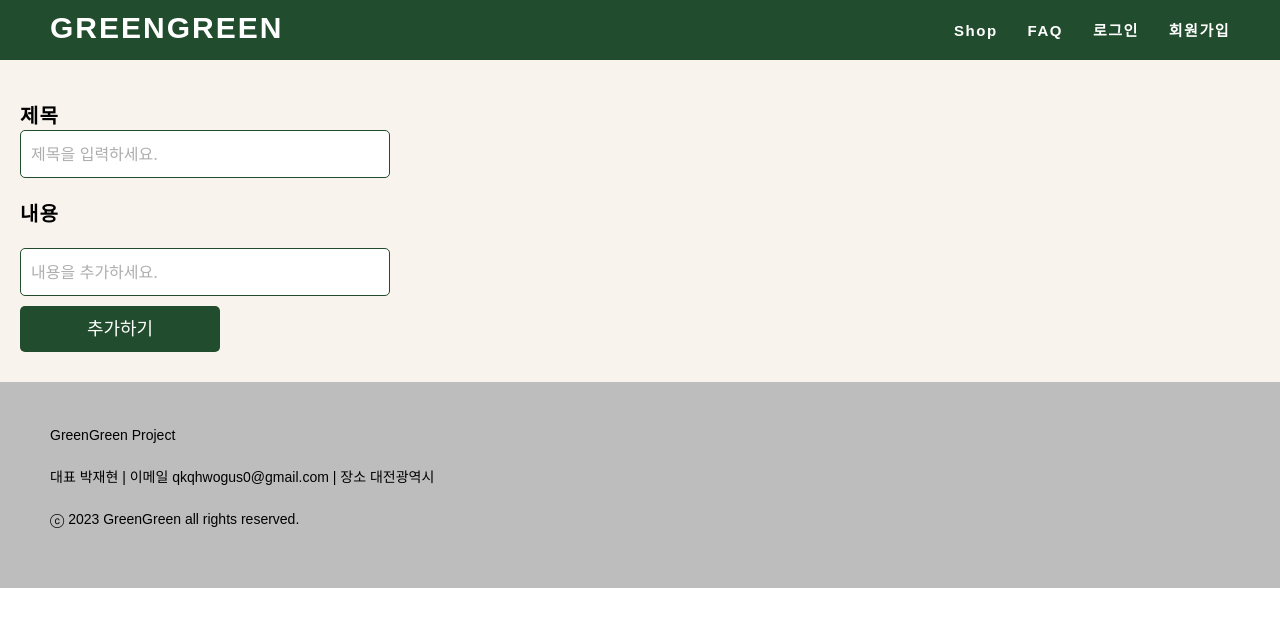
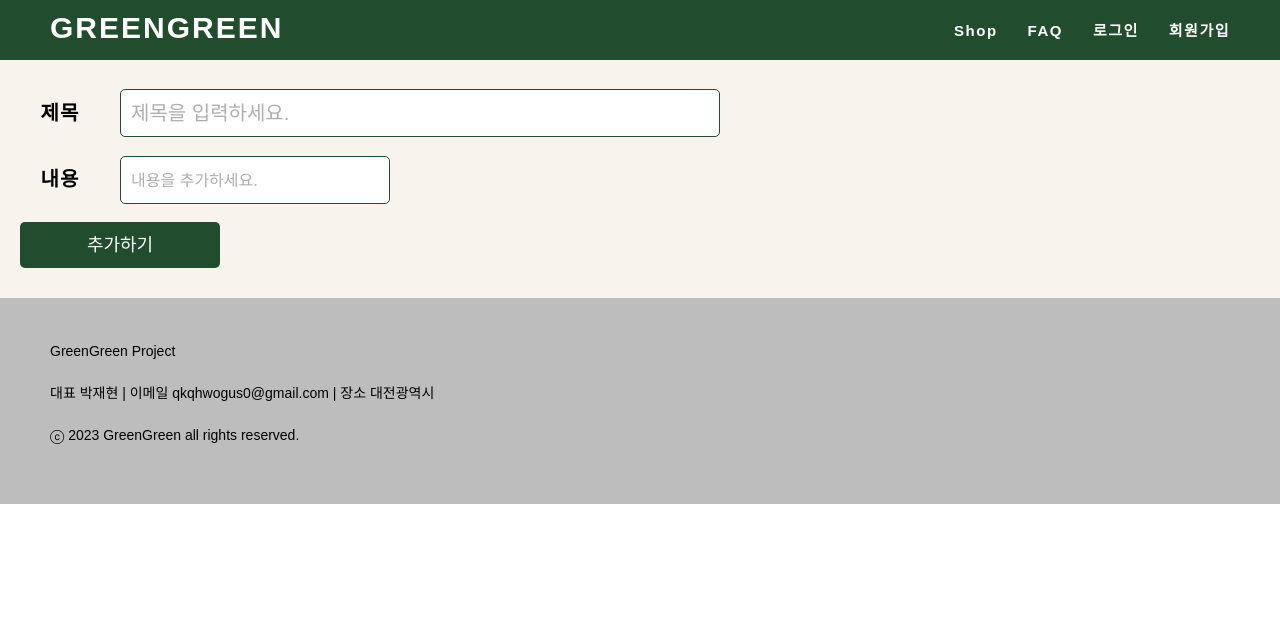
Before and after one commit to Grean-Grean/GreanGrean, a React (Create React App) app in the folder fe/: page /faq/register in a window 1280 px wide. Shown: the top 626 px of the page. Built offline with nearby package versions, Linux system fonts and the light colour scheme; no server answers; a web font is replaced by a local one.

Commit message:
Design : Faq 페이지 css 변경 240130 1720

```diff
--- a/fe/src/components/faq/FaqAdd.js
+++ b/fe/src/components/faq/FaqAdd.js
@@ -2,7 +2,7 @@ import axios from "axios";
 import React, { useState } from "react";
 import { useNavigate } from "react-router-dom";
 
-import Styles from "./FaqAdd.module.css";
+import styles from "./FaqAdd.module.css";
 
 function FaqAdd() {
   axios.defaults.baseURL = process.env.REACT_APP_API_URL;
@@ -40,13 +40,14 @@ function FaqAdd() {
     navigate("/faq");
   };
   return (
-    <div className={Styles.faqadd_background}>
+    <div className={styles.faqadd_background}>
+      <div className={styles.contentcontainer}>
         <div>
-        <label className={Styles.label} htmlFor="faqtitle">
+          <label className={styles.label} htmlFor="faqtitle">
             제목
           </label>
           <input
-          className={Styles.faq_title}
+            className={styles.faq_title}
             type="text"
             id="faqTitle"
             placeholder="제목을 입력하세요."
@@ -55,11 +56,11 @@ function FaqAdd() {
           ></input>
         </div>
         <div>
-        <label className={Styles.label} htmlFor="faqcontent">
+          <label className={styles.label} htmlFor="faqcontent">
             내용
           </label>
           <input
-          className={Styles.faq_content}
+            className={styles.faq_content}
             type="text"
             id="faqContent"
             name="faqContent"
@@ -68,7 +69,9 @@ function FaqAdd() {
             onChange={handleInputChange}
           ></input>
         </div>
-      <button className={Styles.faqadd_button} onClick={handleFaqAdd}>
+      </div>
+
+      <button className={styles.faqadd_button} onClick={handleFaqAdd}>
         추가하기
       </button>
     </div>
--- a/fe/src/components/faq/FaqAdd.module.css
+++ b/fe/src/components/faq/FaqAdd.module.css
@@ -8,16 +8,21 @@
 }
 
 /* 공통 label 스타일 */
-.label {
-  font-family: Noto Sans;
+.contentcontainer label {
+  font-family: "Noto Sans KR", sans-serif;
+  font-weight: 600;
   font-size: 20px;
-  font-style: normal;
-  font-weight: 600;
-  line-height: normal;
   letter-spacing: 1.2px;
-  text-align: left; /* label 텍스트를 왼쪽 정렬 */
-  margin-right: 20px; /* label과 input 사이 간격 설정 */
+  margin-right: 20px;
   padding-top: 20px;
+  margin-bottom: 20px;
+}
+
+.contentcontainer {
+  display: flex;
+  flex-direction: column;
+  justify-content: center;
+  width: 100%;
 }
 
 /* 공통 input 스타일 */
@@ -26,13 +31,16 @@
   border-radius: 5px;
   border: 1.5px solid var(--Main-Green, #214c2d);
   background: var(--white, #fff);
-  width: 100%; /* 가로로 꽉 채우기 */
   padding: 10px; /* 내용 input 필드에 대한 패딩 설정 */
+  justify-content: space-between;
+  white-space: nowrap;
 }
 
-/* 내용 label 및 내용 input 필드 스타일 */
-.faq_content {
-  margin-top: 20px; /* 내용 input 필드 위에 20px 패딩 추가 */
+.faq_title {
+  font-family: "Noto Sans KR", sans-serif;
+  font-weight: 500;
+  font-size: 20px;
+  width: 600px;
 }
 
 .faqadd_button {
--- a/fe/src/components/faq/FaqDetail.js
+++ b/fe/src/components/faq/FaqDetail.js
@@ -152,7 +152,7 @@ function FaqDetail({ faqData }) {
   return (
     <div className={styles["faq-container"]}>
       {faqData.map((faq, index) => (
-        <div key={faq.faqid}>
+        <div>
           <div className={styles["faq-title-content-divider"]} />
           <div className={styles["faq-title"]}>
             <span onClick={() => toggleAccordion(index)}>{faq.faqTitle}</span>
--- a/fe/src/components/faq/FaqDetail.module.css
+++ b/fe/src/components/faq/FaqDetail.module.css
@@ -10,6 +10,7 @@
 .faq-content {
   font-family: "Noto Sans KR", sans-serif;
   font-weight: 400;
+  white-space: nowrap;
 }
 
 .faq-title {
@@ -18,6 +19,7 @@
   font-size: 18px;
   display: flex;
   justify-content: space-between;
+  white-space: nowrap;
 }
 
 /* 아코디언 아이콘의 스타일 */
@@ -28,21 +30,25 @@
 /* 기본 가로선 스타일 */
 .faq-divider {
   border-bottom: 1px solid #ccc;
+  white-space: nowrap;
 }
 
 /* 활성화된 가로선 스타일 */
 .faq-divider.active {
   border-bottom: 2px solid #000; /* 두꺼운 가로선 스타일 */
+  white-space: nowrap;
 }
 
 /* 타이틀 위의 가로선 스타일 */
 .faq-title-divider {
   border-top: 1px solid #ccc;
+  white-space: nowrap;
 }
 
 /* 타이틀-콘텐츠 사이의 두꺼운 가로선 스타일 */
 .faq-title-content-divider {
   border-top: 2px solid #000; /* 두꺼운 가로선 스타일 */
+  white-space: nowrap;
 }
 
 .gray-box button {
@@ -54,14 +60,17 @@
   margin: 7px 0px 20px 7px;
   border: none;
   border-radius: 3px;
+  white-space: nowrap;
 }
 
 .gray-box {
   text-align: right;
+  white-space: nowrap;
 }
 
 .gray-box button:active {
   outline: 2px solid #696969; /* 원하는 스타일 및 색상을 적용합니다 */
+  white-space: nowrap;
 }
 
 textarea {
```
Lines whose indentation alone changed are shown as unchanged.
